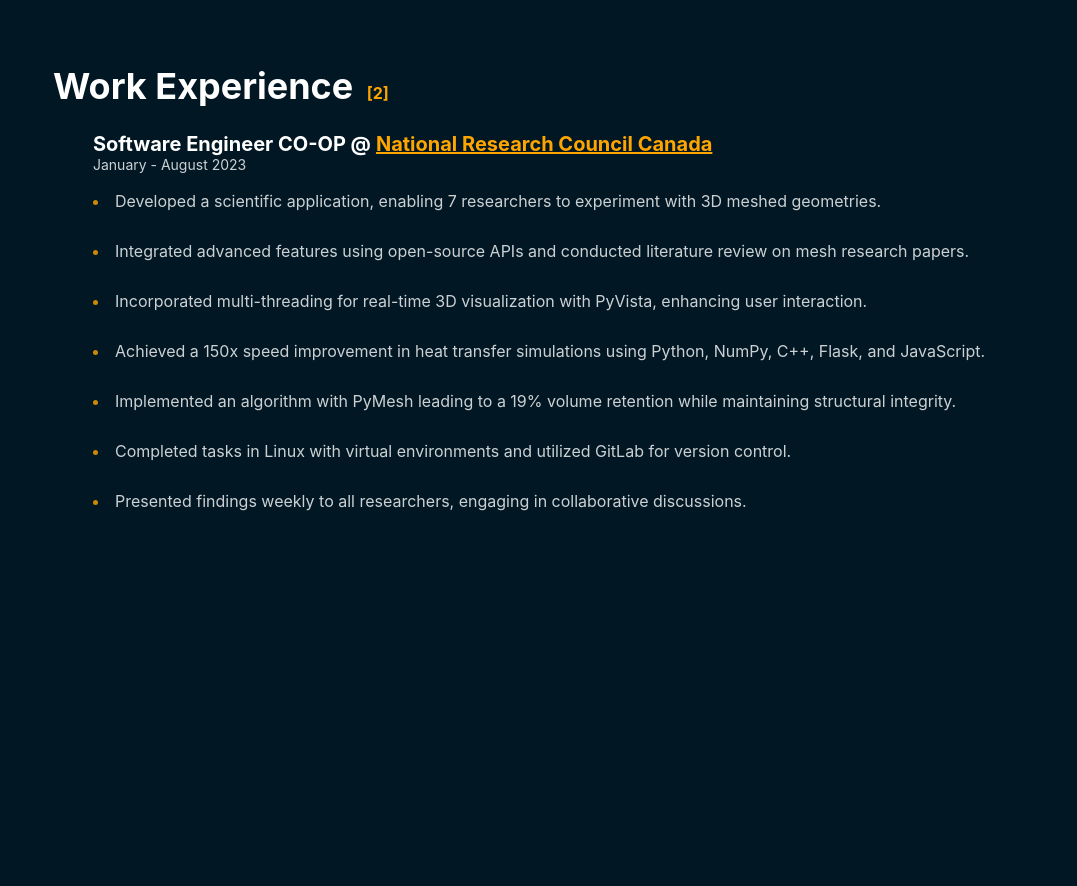
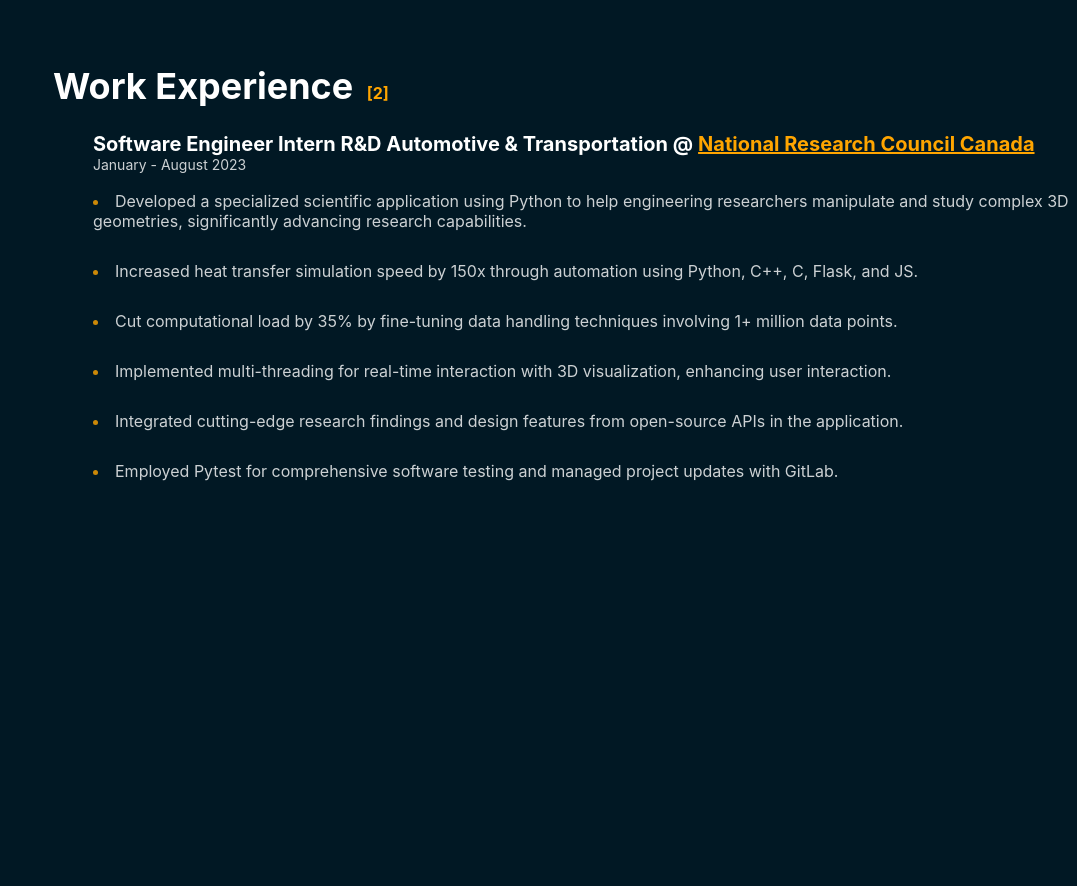
Before and after one commit to MustafaSameem/Personal_Website, a React (Create React App) app: page / in a window 1280 px wide. Shown: the part 1440-2326 px from the top of the page, without its empty margins (203-1280 px from the left). Built offline with nearby package versions, Linux system fonts and the light colour scheme.

Commit message:
Update Experience.js

```diff
--- a/src/components/Experience.js
+++ b/src/components/Experience.js
@@ -6,18 +6,17 @@
     <div className="experience">
       <h1 id="experience">Work Experience <span>[2]</span></h1>
 
-      <h2>Software Engineer CO-OP @<span className ="place"><a href="https://nrc.canada.ca/en/research-development/research-collaboration/research-centres/automotive-surface-transportation-research-centre"
+      <h2>Software Engineer Intern R&D Automotive & Transportation @<span className ="place"><a href="https://nrc.canada.ca/en/research-development/research-collaboration/research-centres/automotive-surface-transportation-research-centre"
           className="orange-link" target="_blank" rel="noreferrer">National Research Council Canada</a></span></h2>
       <p className="date">January - August 2023</p>
 
       <ul>
-        <li>Developed a scientific application, enabling 7 researchers to experiment with 3D meshed geometries.</li>
-        <li>Integrated advanced features using open-source APIs and conducted literature review on mesh research papers.</li>
-        <li>Incorporated multi-threading for real-time 3D visualization with PyVista, enhancing user interaction.</li>
-        <li>Achieved a 150x speed improvement in heat transfer simulations using Python, NumPy, C++, Flask, and JavaScript.</li>
-        <li>Implemented an algorithm with PyMesh leading to a 19% volume retention while maintaining structural integrity.</li>
-        <li>Completed tasks in Linux with virtual environments and utilized GitLab for version control.</li>
-        <li>Presented findings weekly to all researchers, engaging in collaborative discussions.</li>
+        <li>Developed a specialized scientific application using Python to help engineering researchers manipulate and study complex 3D geometries, significantly advancing research capabilities.</li>
+        <li>Increased heat transfer simulation speed by 150x through automation using Python, C++, C, Flask, and JS.</li>
+        <li>Cut computational load by 35% by fine-tuning data handling techniques involving 1+ million data points.</li>
+        <li>Implemented multi-threading for real-time interaction with 3D visualization, enhancing user interaction.</li>
+        <li>Integrated cutting-edge research findings and design features from open-source APIs in the application.</li>
+        <li>Employed Pytest for comprehensive software testing and managed project updates with GitLab.</li>
       </ul>
     </div>
   );
```
